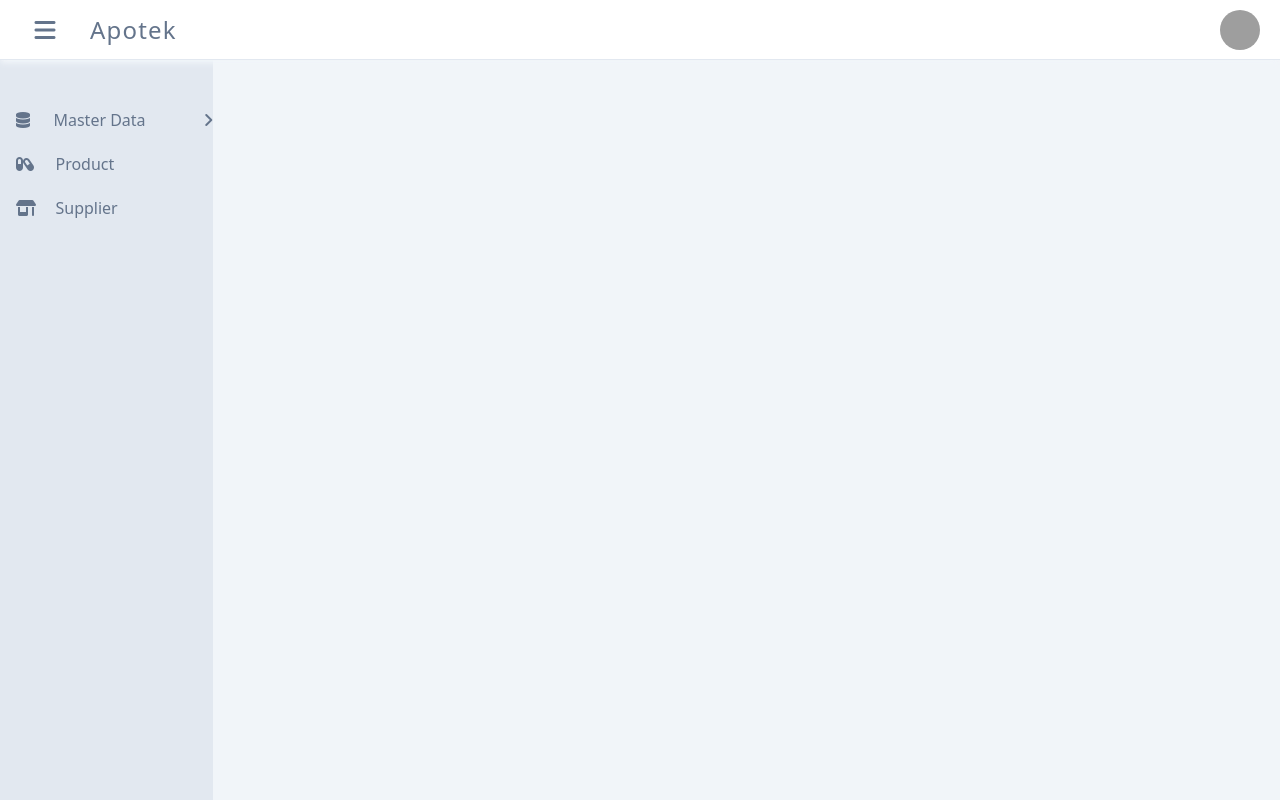
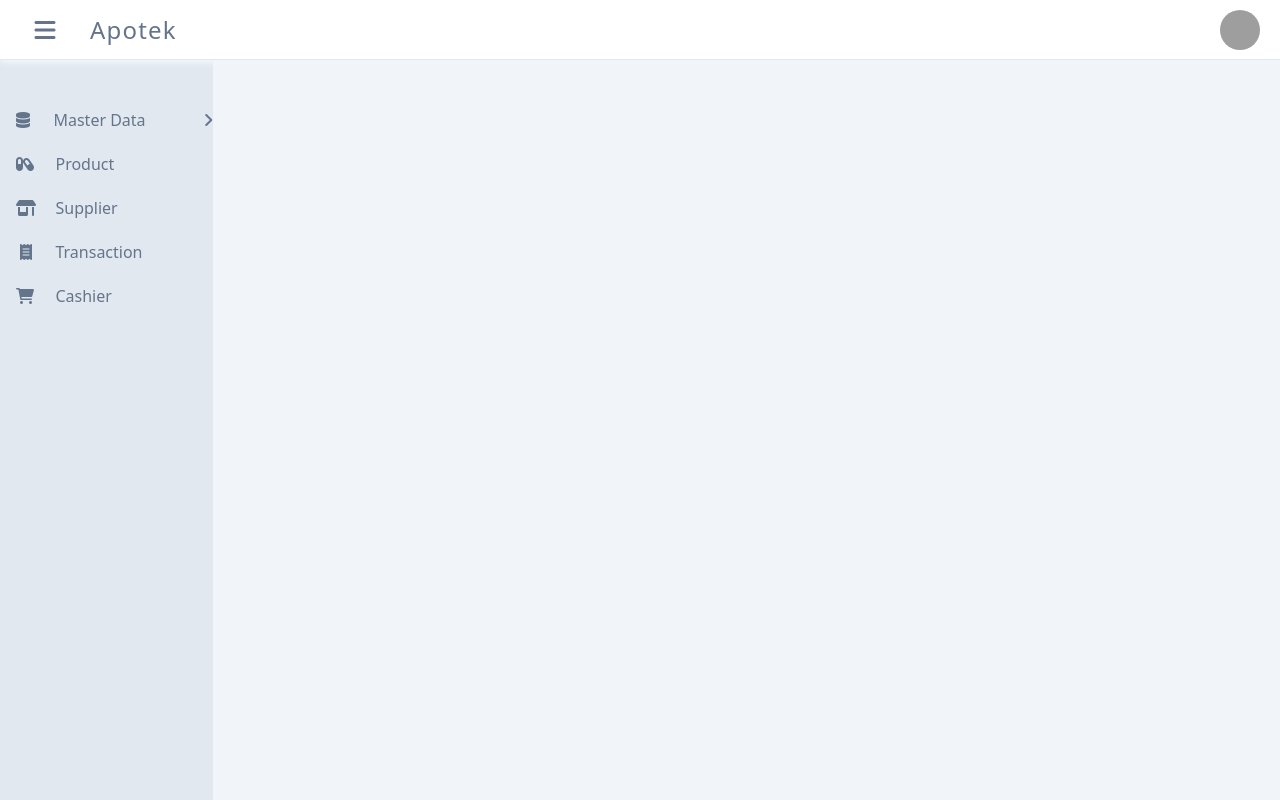
Before and after one commit to andriapratama/apotek-fe, a React (Create React App) app: page / in a window 1280 px wide. Built offline with nearby package versions, Linux system fonts and the light colour scheme; grey boxes are pictures that could not be loaded.

Commit message:
add transaction and cashier page

```diff
--- a/src/components/sidebars/sidebar.jsx
+++ b/src/components/sidebars/sidebar.jsx
@@ -84,6 +84,18 @@ function Sidebar({ isShowSidebar }) {
 						icon="fa-solid fa-shop"
 						link="/supplier/supplier-list"
 					/>
+
+					<MenuComponent
+						name="Transaction"
+						icon="fa-solid fa-receipt ml-1"
+						link="/transaction/transaction-list"
+					/>
+
+					<MenuComponent
+						name="Cashier"
+						icon="fa-solid fa-cart-shopping"
+						link="/cashier"
+					/>
 				</div>
 			</div>
 		</section>
```
